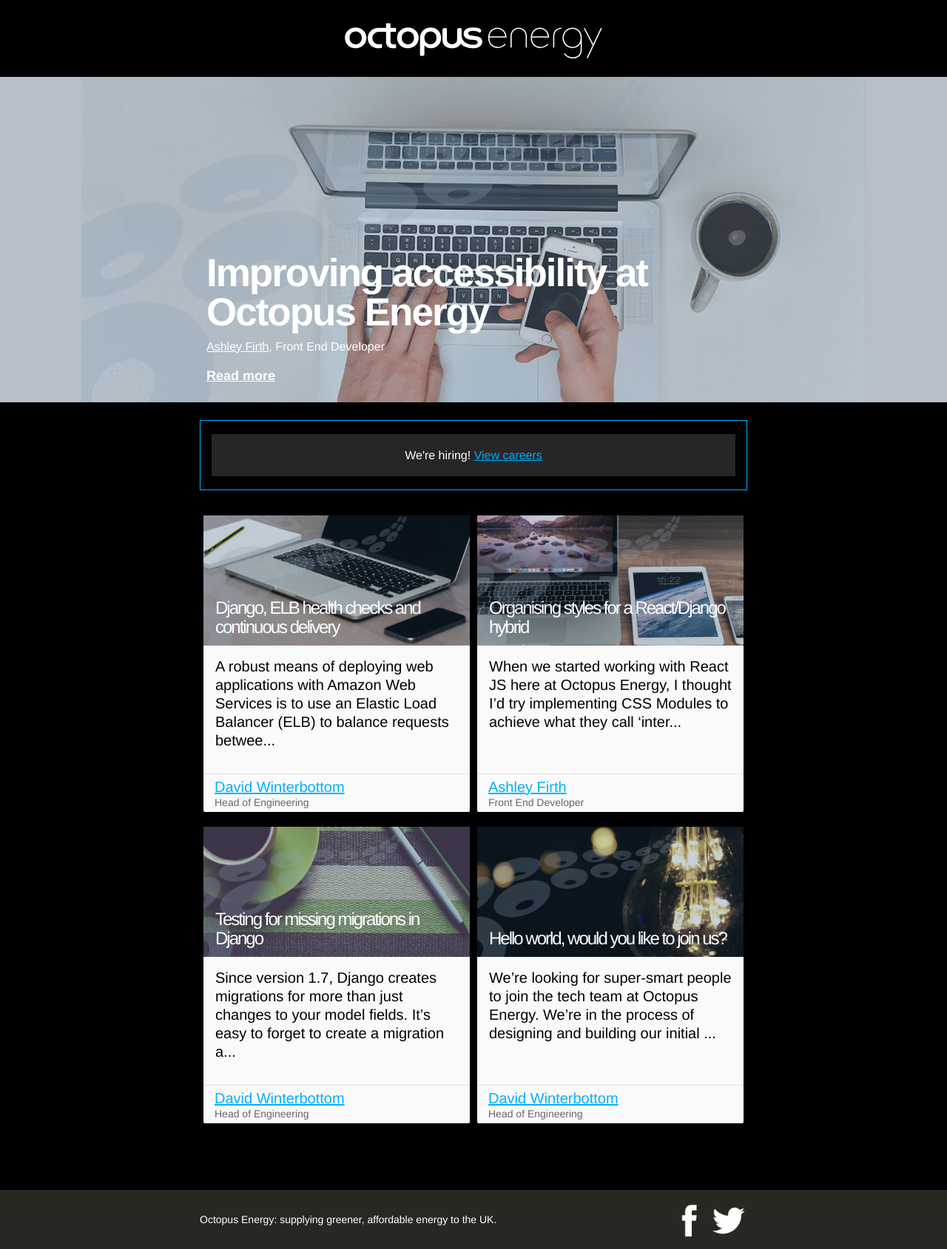
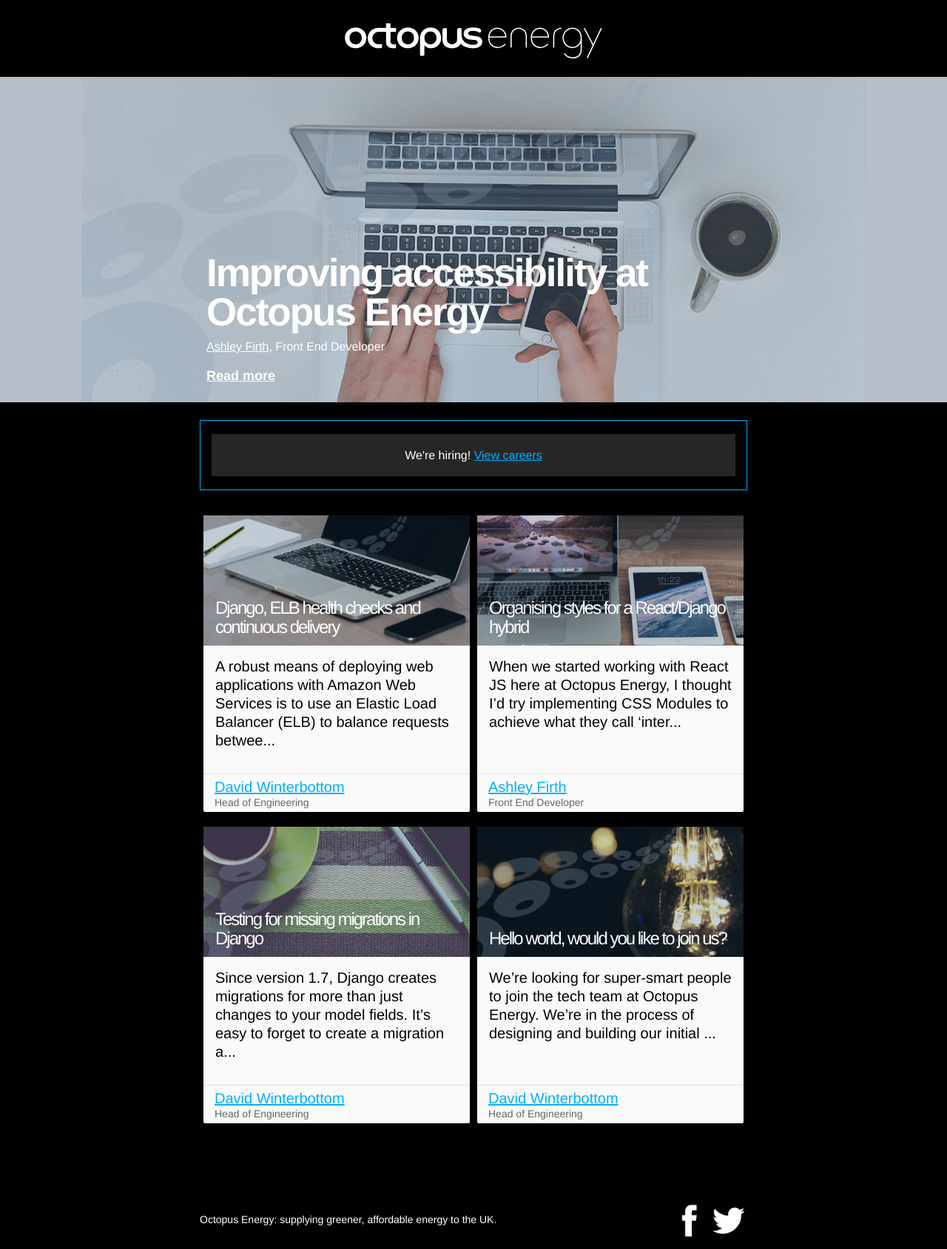
Before and after one commit to octoenergy/octoenergy.github.io, a Jekyll site: the page built from index.html, in a window 1280 px wide. Shown: the whole page at 74% size. Built offline with Jekyll 4.4.1, drawn with Linux system fonts in a browser that asks for light colours; some web fonts are replaced.

Commit message:
Changed footer background to black, header to navy.

```diff
--- a/_sass/_layout.scss
+++ b/_sass/_layout.scss
@@ -109,7 +109,7 @@
 .site-footer {
     margin: ($spacing-unit * 2) 0 0;
     padding: ($spacing-unit / 2) 0;
-    background-color: #272822;
+    background-color: #000000;
 }
 
 .footer-heading {
```
Also changed, not shown: 1 other file.
